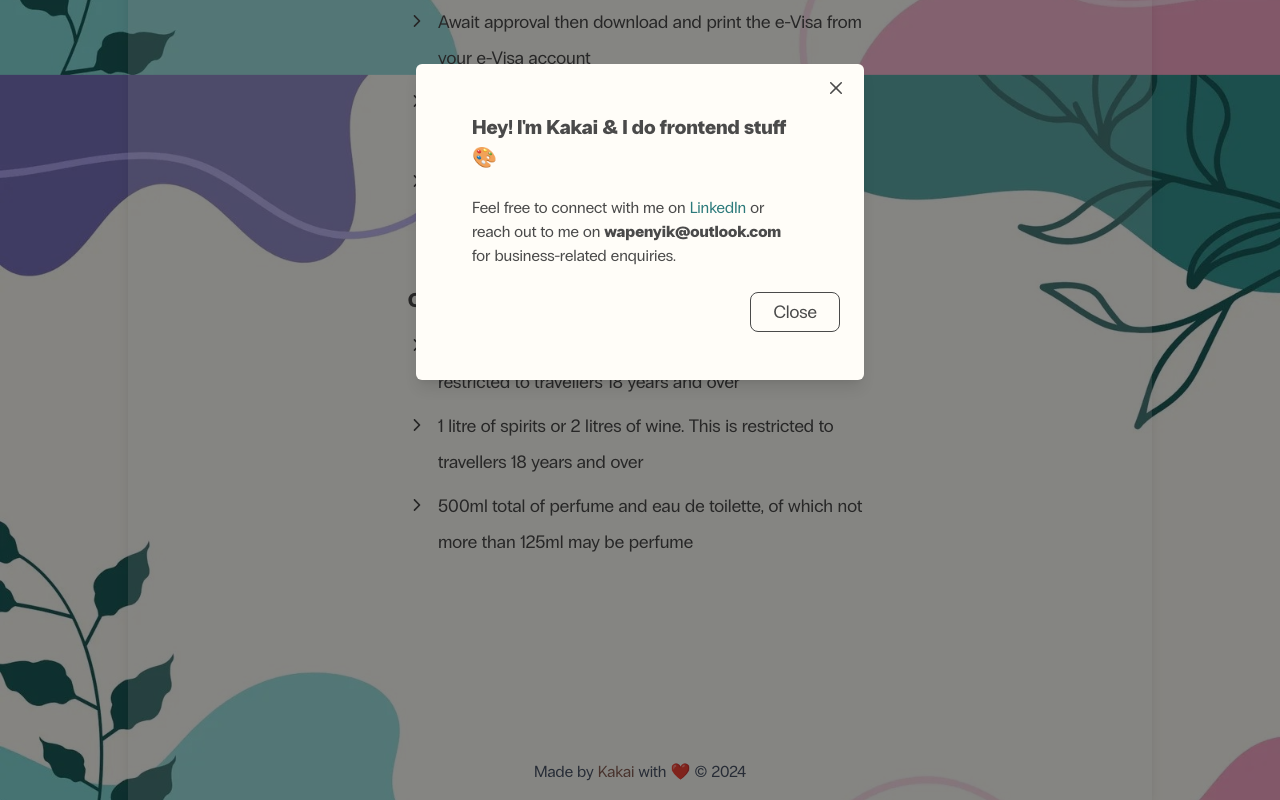
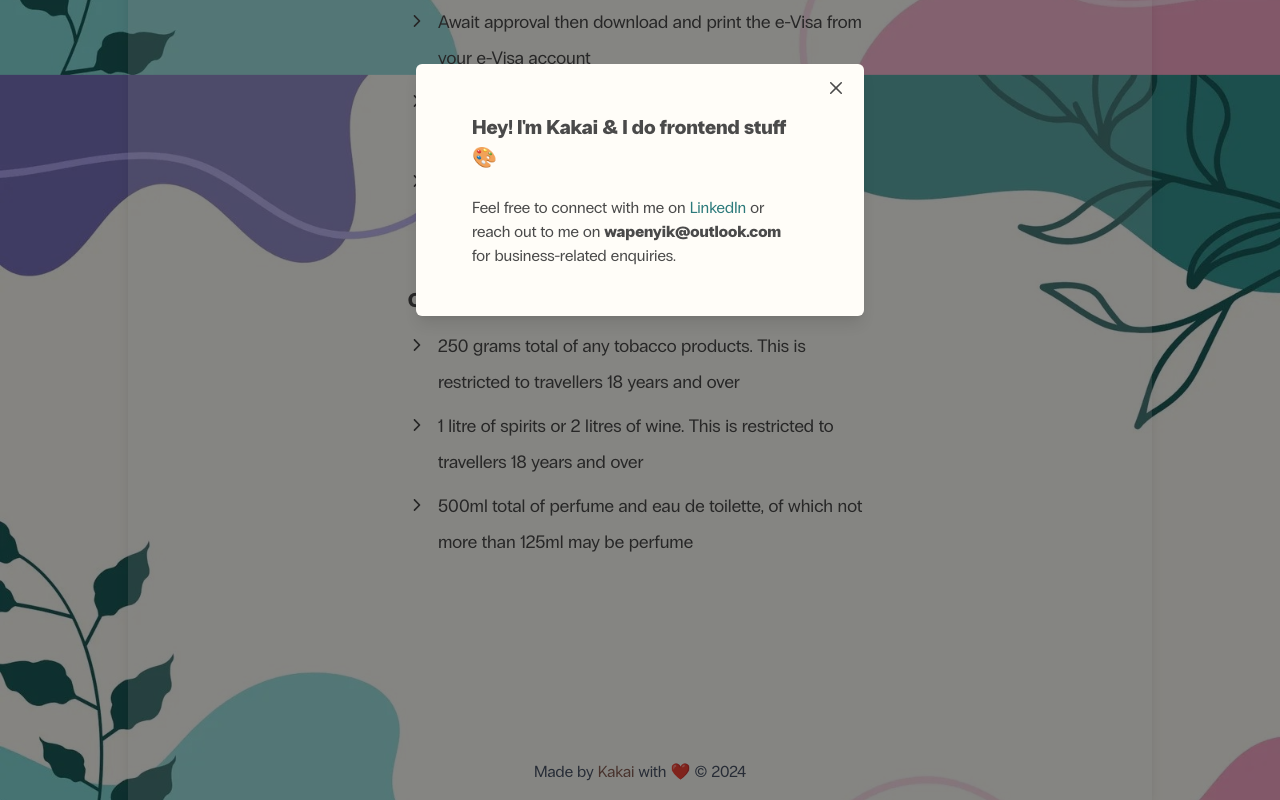
Before and after one commit to justkakai/yvonne-and-sebastian, a React (Create React App) app: page /travel/visa-info in a window 1280 px wide. Both pictures are taken after a click on the link "Kakai". Shown: the part 2486-3286 px from the top of the page. Built offline with nearby package versions, Linux system fonts and the light colour scheme.

Commit message:
remove button from footer modal

```diff
--- a/src/components/layout/Footer.tsx
+++ b/src/components/layout/Footer.tsx
@@ -7,10 +7,8 @@ import {
 	ModalOverlay,
 	ModalContent,
 	ModalHeader,
-	ModalFooter,
 	ModalBody,
 	ModalCloseButton,
-	Button,
 	useDisclosure,
 	Link
 } from '@chakra-ui/react';
@@ -30,7 +28,8 @@ export const Footer: React.FC<FlexProps> = (props: FlexProps) => {
 			>
 				<ModalOverlay />
 				<ModalContent
-					py={8}
+					pt={8}
+					pb={10}
 					pl={8}
 					width={{base: '90%', md: '100%'}}
 					bg={['backgrounds.100', null, null, null, 'backgrounds.200']}
@@ -42,14 +41,14 @@ export const Footer: React.FC<FlexProps> = (props: FlexProps) => {
 					<ModalBody pr={{base: 8, md: 16}}>
 						<Text>Feel free to connect with me on <Link href="https://www.linkedin.com/in/wapenyik/" isExternal color='teal.600'>LinkedIn</Link> or reach out to me on <Text as={'b'}>wapenyik@outlook.com</Text> for business-related enquiries.</Text>
 					</ModalBody>
-					<ModalFooter>
+					{/* <ModalFooter>
 						<Button
 							variant={'fun'}
 							onClick={onClose}
 							fontWeight={'normal'}
 							border={'1px solid'}
 						>Close</Button>
-					</ModalFooter>
+					</ModalFooter> */}
 				</ModalContent>
 			</Modal>
 		</Flex>
--- a/src/components/layout/HeaderPage.tsx
+++ b/src/components/layout/HeaderPage.tsx
@@ -11,7 +11,6 @@ const HeaderPage: React.FC<HeaderPageProps> = ({ children }) => (
 		display={['none', null, null, null, 'flex']}
 		lineHeight={8}
 		fontSize="lg"
-		// justifyContent="center"
 		mb={20}
 		width={'100%'}
 	>
```
